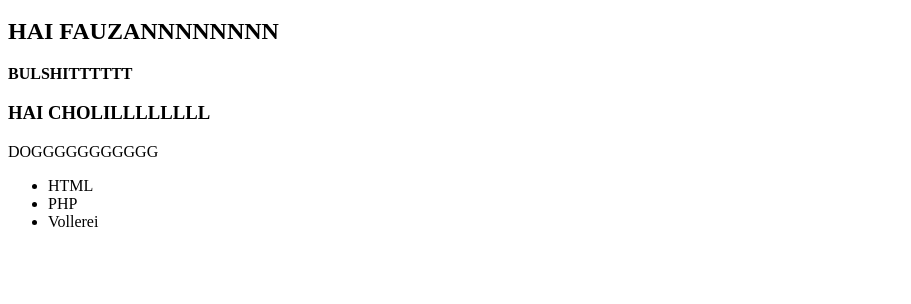
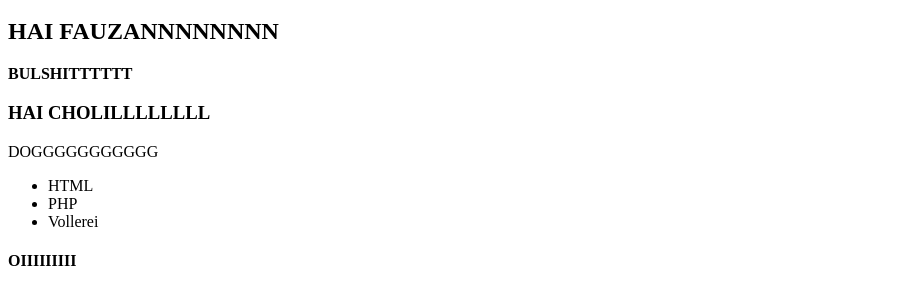
Before and after one commit to Vollerei1234/PK2, a plain HTML site: page index.html in a window 1280 px wide. Shown: the part 424-728 px from the top of the page, without its empty margins (0-911 px from the left). Drawn offline with Linux system fonts and the light colour scheme.

Commit message:
Update index.html

```diff
--- a/index.html
+++ b/index.html
@@ -13,3 +13,4 @@
   <li>PHP</li>
   <li>Vollerei</li>
 </ul>
+<h4>OIIIIIIIII</h4>
```
